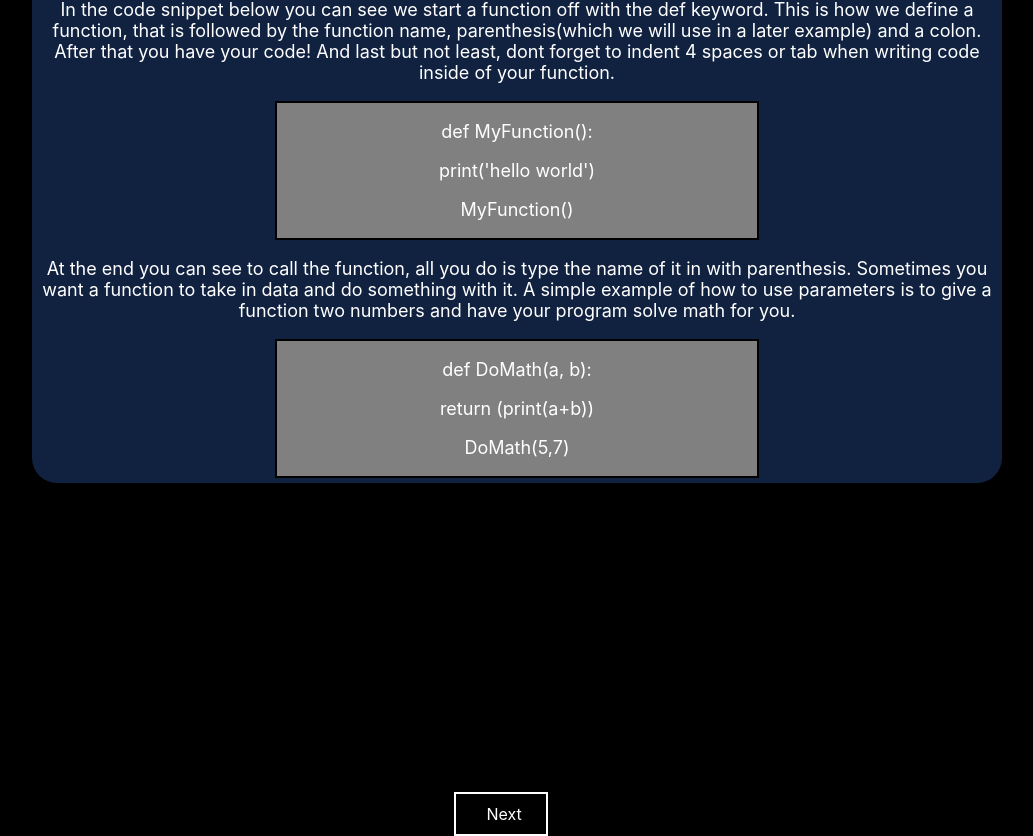
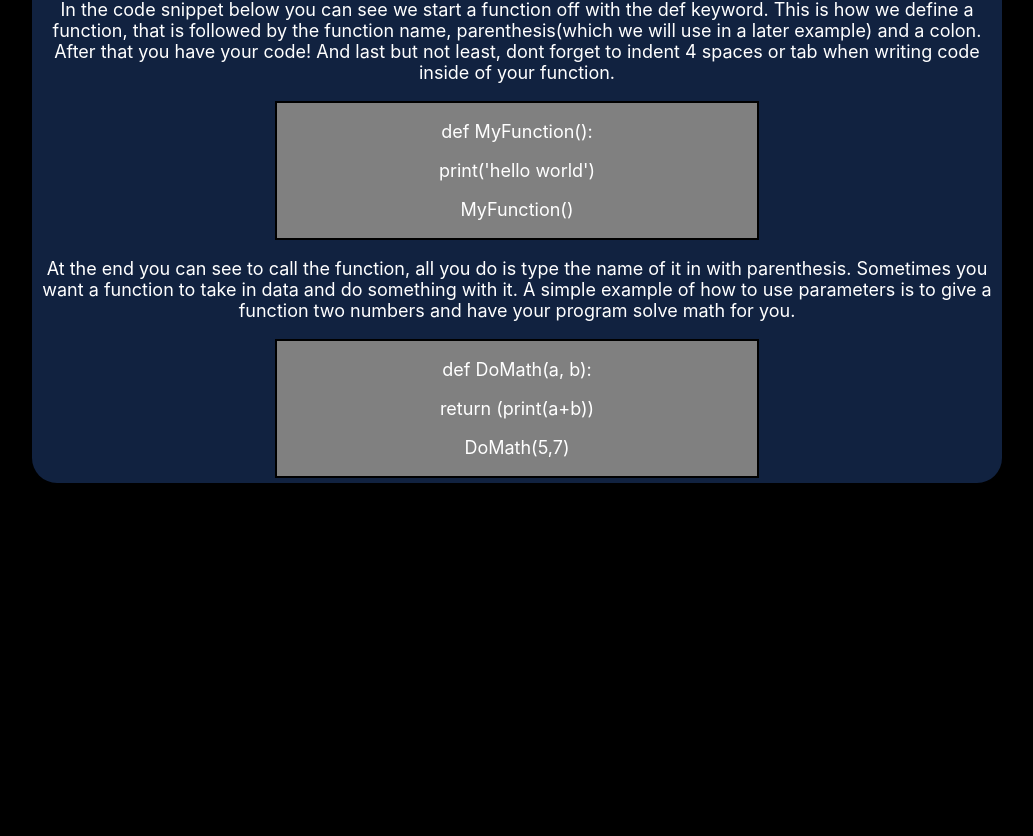
Before and after one commit to Jacob-Hoskins/JacobsCorner, a React (Create React App) app: page /functions in a window 1280 px wide. Shown: the part 390-1226 px from the top of the page, without its empty margins (128-1161 px from the left). After the commit the page ends 873 px from the top, so only its background shows below. Built offline with nearby package versions, Linux system fonts and the light colour scheme.

Commit message:
button gone

```diff
--- a/src/Lessons/PythonFunc.js
+++ b/src/Lessons/PythonFunc.js
@@ -53,9 +53,7 @@ function PythonFunc() {
                         <p>DoMath(5,7)</p>
                     </ExampleCode>
                 </Lesson>
-                <Next>
-                    <Link to='/printFunction'><span>Next</span></Link>
-                </Next>
+
             </Main>
         </Container>
     )
@@ -120,23 +118,6 @@ const ExampleCode = styled.div`
     text-align: center;
     justify-content: center;
 `
-const Next = styled.div`
-    position: absolute;
-    top: 135vh;
-    left: 33vw;
-    cursor: pointer;
-    border: solid white 2px;
-    padding: 10px 30px;
-    width: 30px;
-    text-align: center;
-    margin: auto;
-    margin-top: 5px;
-
-    a{
-        text-decoration: none;
-        color: white;
-    }
-`
 
 
 {/* <Sidebar>
```
